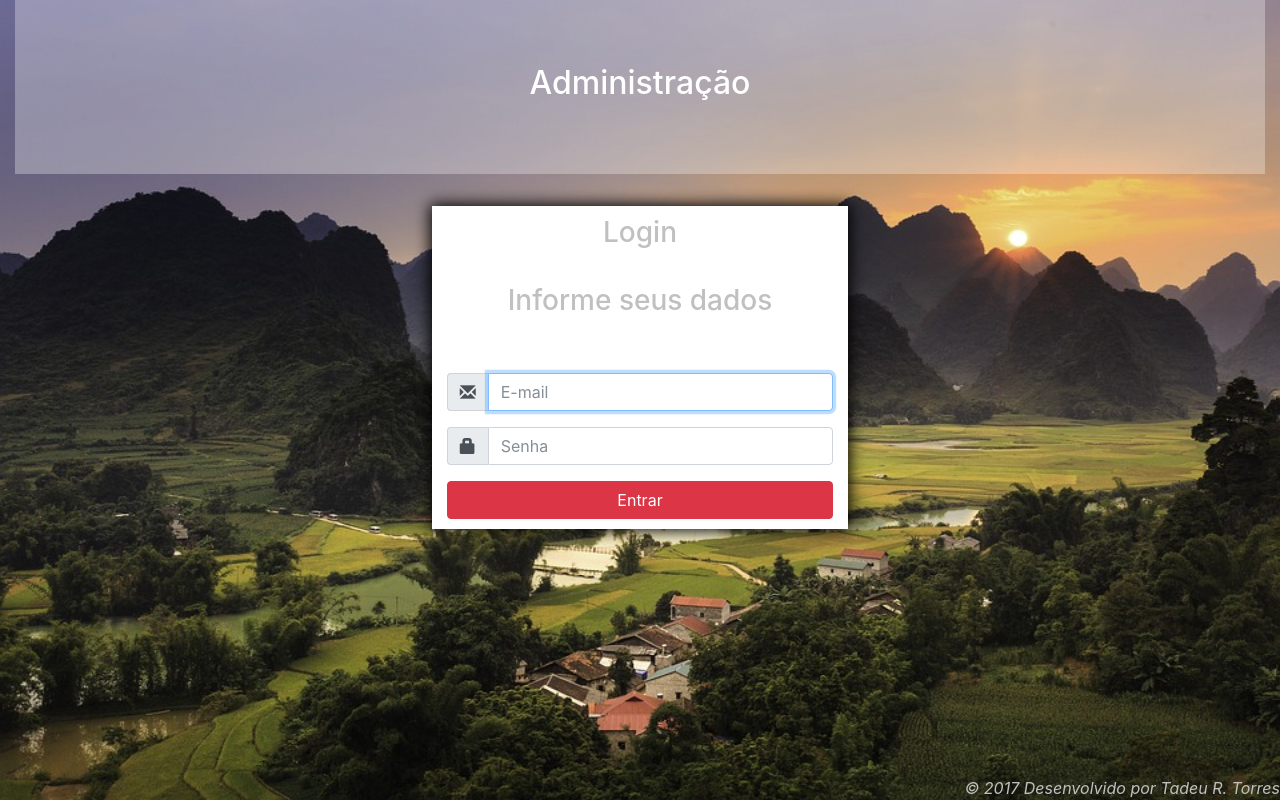
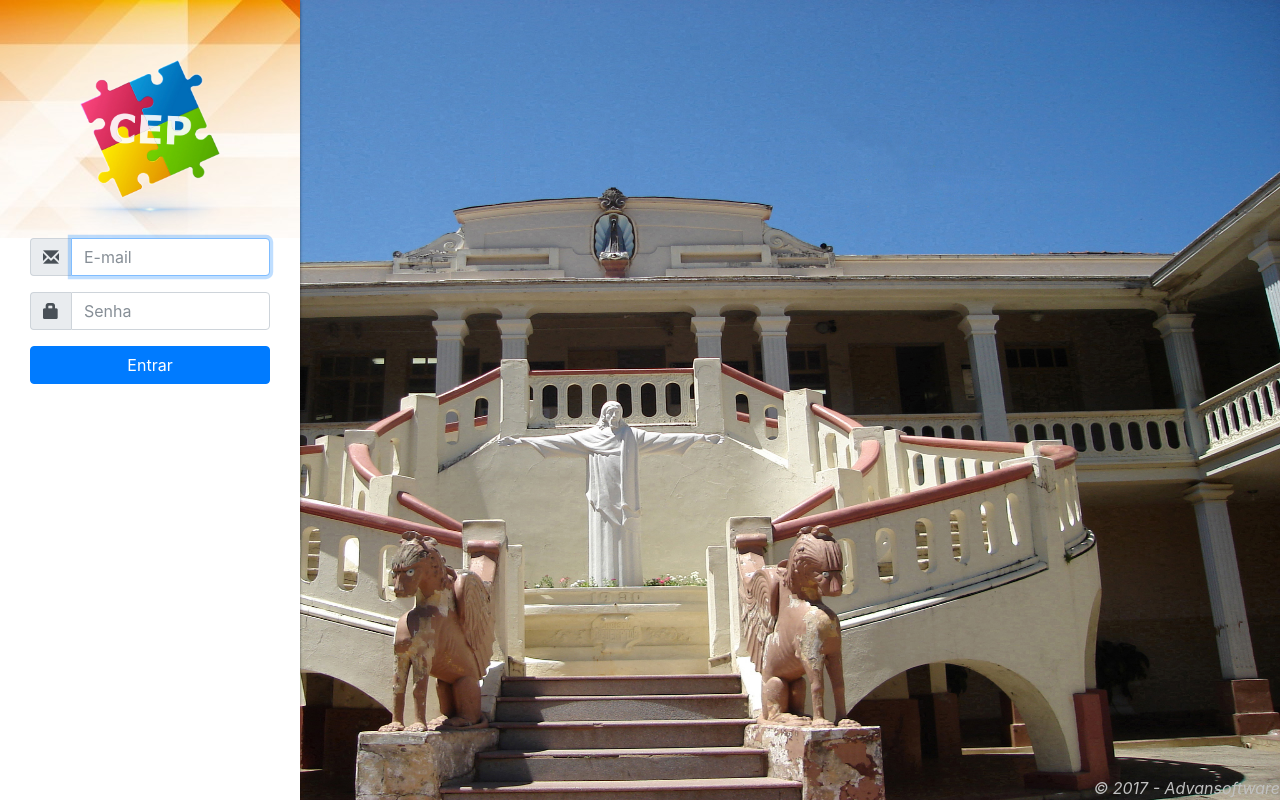
Before and after one commit to Advansoftware/boletimCep, a CodeIgniter app: page /git/ in a window 1280 px wide. Run offline with CodeIgniter, Linux system fonts and the light colour scheme; data comes from the database, SQL or seed files in the repository.

Commit message:
Interface de login

```diff
--- a/application/controllers/Login.php
+++ b/application/controllers/Login.php
@@ -45,7 +45,6 @@
 			$email = $this->input->post('email');
 			$senha = $this->input->post('senha');
 			$response = $this->login_model->get_login($email,$senha);
-			$data['message'] = 'Administração';
 			$data['title'] = 'Login';
 
 			//se ja houver uma sessao apenas dar um refresh na pagina e nao criar a sessao novamente
--- a/application/views/login/login.php
+++ b/application/views/login/login.php
@@ -30,11 +30,11 @@
     </div>
   </div>
 </div>
-<div class='col-md-8  offset-md-2 col-lg-4 offset-lg-4 padding shadow-basic' style='background-color: rgba(255,255,255,1);'>
-	<div class='text-center' style='color: silver;'>
-		<h3>Login<br /><br /> Informe seus dados</h3>
+<div class='col-md-8 login offset-md-1 col-lg-4 offset-lg-0 padding shadow-basic' style='background-color: rgba(255,255,255,1);'>
+	<div class='text-center' style='margin-bottom: 10px;'>
+		<img  class="img-fluid" src="<?php echo $url?>imagens/logo.png">
+		<img class="img-fluid" src="<?php echo $url?>imagens/Optical.png" width="250px" style="position: absolute;left: 50px;top: 140px;z-index: -1;animation: mymove 5s infinite;">
 	</div>
-	<br /><br />
 	<div class='form-group'>
 		<div class='input-group mb-2 mb-sm-0'>
 			<div class='input-group-addon'><span class='glyphicon glyphicon-envelope'></span></div>
@@ -49,7 +49,7 @@
 		</div>
 		<div class='input-group mb-2 mb-sm-0 text-danger' id='error-senha'></div>
 	</div>
-	<input type='button' id='bt_login' name='bt_login' value='Entrar' class='btn btn-danger btn-block' />
+	<input type='button' id='bt_login' name='bt_login' value='Entrar' class='btn btn-primary btn-block' />
 </div>
 
 </form>
--- a/application/views/templates/footer.php
+++ b/application/views/templates/footer.php
@@ -9,7 +9,7 @@
 				<script type="text/javascript" src="<?php echo $url; ?>js/Chart.js"></script>
 				<script type="text/javascript" src="<?php echo $url; ?>js/legend.js"></script>
 				<div style='color: silver; position: fixed; bottom: 0px; right: 0px;'>
-					<em>&copy;  <?php echo date("Y"); ?> Desenvolvido por Tadeu R. Torres </em>
+					<em>&copy;  <?php echo date("Y"); ?> - Advansoftware </em>
 				</div>
 			</div>
 		</body>
--- a/application/views/templates/header.php
+++ b/application/views/templates/header.php
@@ -11,9 +11,3 @@
 
 	</head >
 	<body id='c'>
-		<div class='container-fluid'>
-			<div class="jumbotron jumbotron-fluid"  style='background-color: rgba(255,255,255,0.3);'>
-			<div class="container text-center">
-				<h2 style='color: white;'><?php echo $message?></h2>
-			</div>
-		</div>
--- a/css/site.css
+++ b/css/site.css
@@ -1,3 +1,9 @@
+@-webkit-keyframes mymove {
+			0%   {opacity: 1;}
+			50%  {opacity: .4;}
+			100% {opacity: 1;}
+		}
+
 .padding{
 	padding-top: 10px;
 	padding-bottom: 10px;
@@ -8,11 +14,35 @@
 }
 
 body{
-	background-image: url('../imagens/fundo.jpg');
+	background-image: url('../imagens/fundo.jpg') ;
 	background-repeat: no-repeat;
 	background-attachment: fixed;
 	background-size: 100% 100%;
+	filter:drop-shadow(10);
+
 }
 .shadow-basic{
 	box-shadow: 0px 0px 15px 2px #000;
 }
+.login{
+	width: 300px;
+	border:none;
+	box-shadow: 0px 1px 3px 0px rgba(0,0,0,.5);
+	background-image:url("../imagens/luz.png");
+	background-repeat: repeat-x;
+	padding: 30px;
+	text-align: center;
+	position: fixed;
+	top: 0px;
+	left: 0px;
+	bottom: 0px;
+	background-color: rgba(255,255,255, .8);
+	visibility: visible;
+
+}
+.login img{
+	width: 200px;
+	border: none;
+	padding: 30px;
+
+}
```
Also changed, not shown: imagens/Optical.png (added), imagens/fundo.jpg, imagens/logo.png (added), imagens/luz.png (added).
